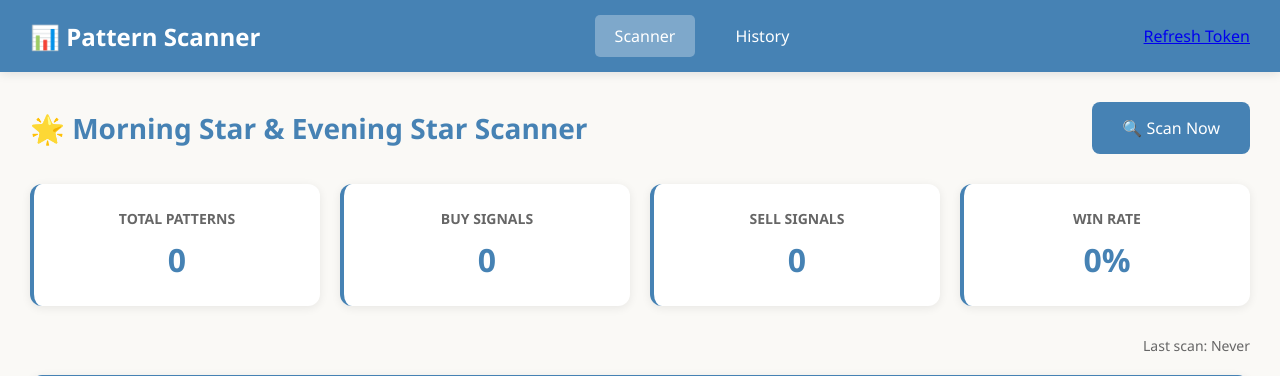
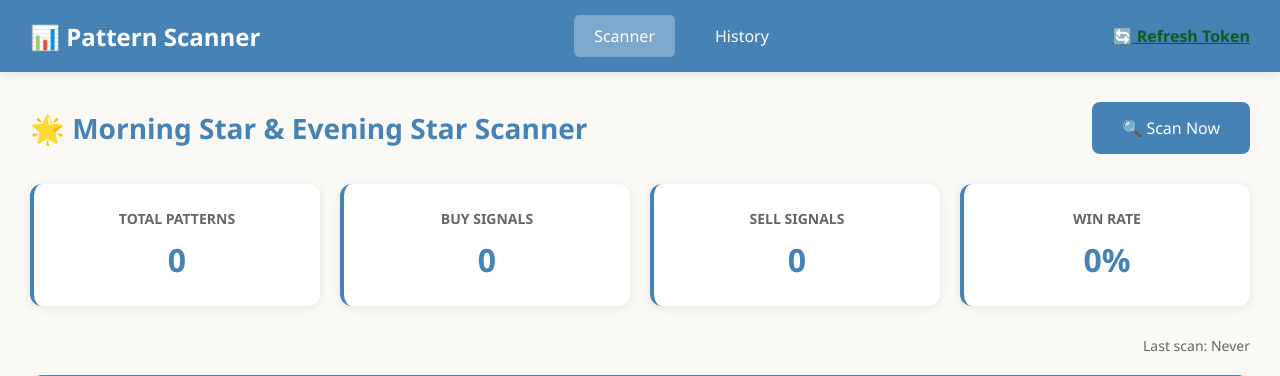
Before and after one commit to DumpTod/Star-Pattern, a Flask app: page / in a window 1280 px wide. Shown: the top 376 px of the page. Run offline with Flask 3, Linux system fonts and the light colour scheme.

Commit message:
Update index.html

```diff
--- a/templates/index.html
+++ b/templates/index.html
@@ -380,7 +380,9 @@
             <a href="/" class="active">Scanner</a>
             <a href="/history">History</a>
         </div>
-        <a href="/login" class="btn btn-warning">Refresh Token</a>
+        <a href="/login" class="btn btn-warning" style="margin-left: 10px; font-weight: bold; color: #155724;">
+   🔄 Refresh Token
+</a>
     </nav>
 
     <!-- Loading Overlay -->
```
